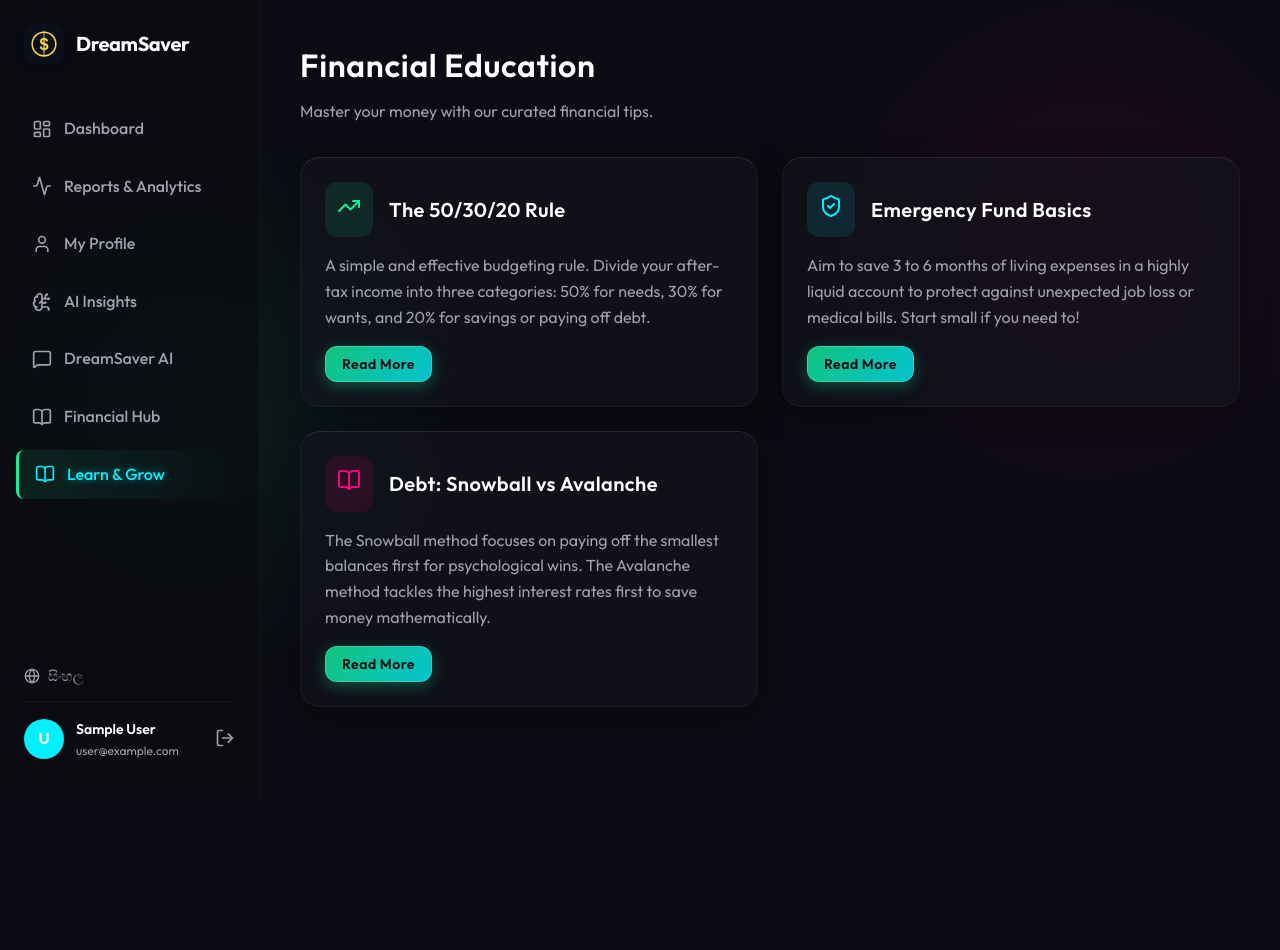
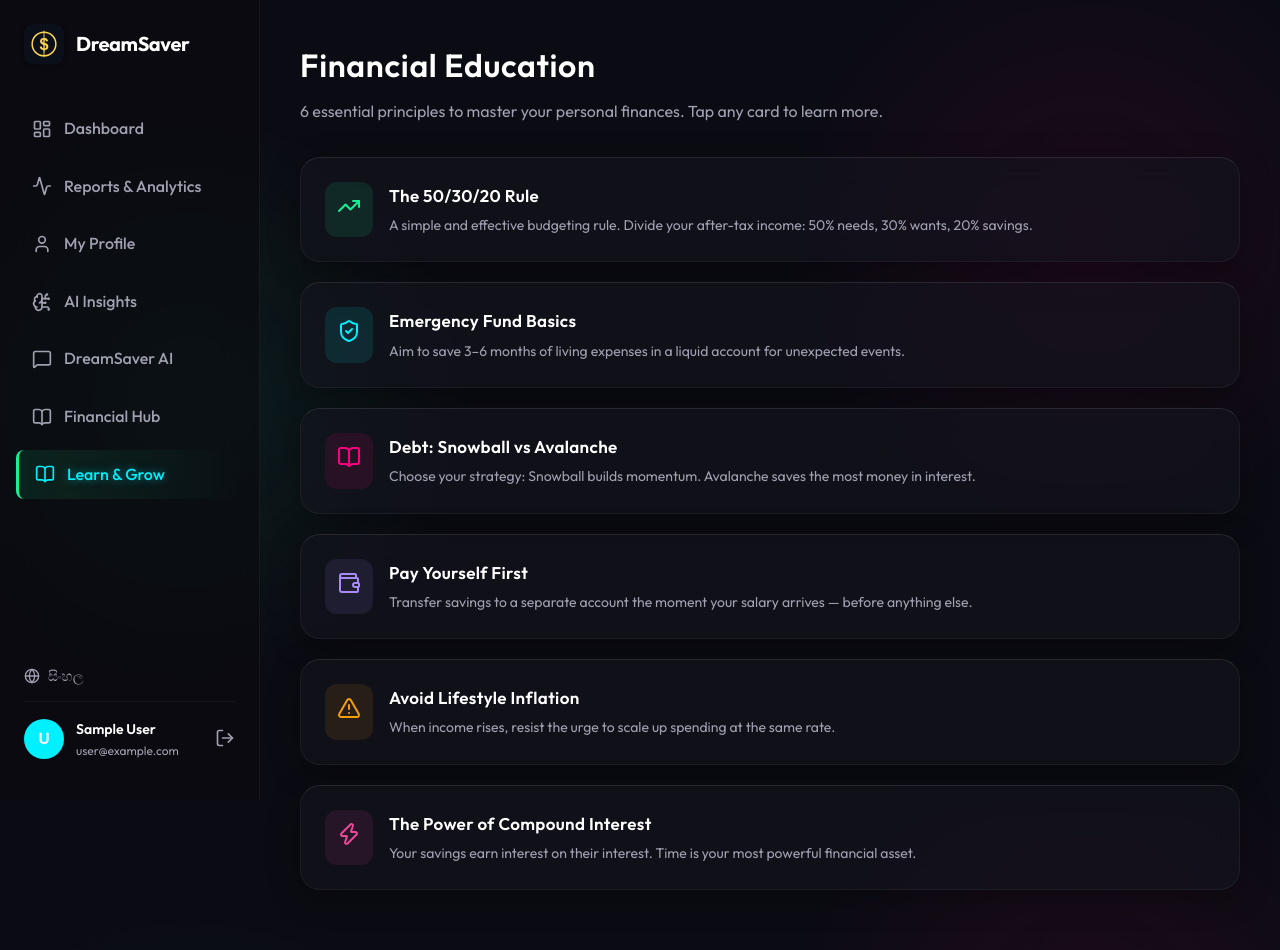
Before and after one commit to basdilhan/Personal-finance-management-app, a React (Vite) app in the folder web/: page /learn in a window 1280 px wide. Before the commit the page ends 800 px from the top, so only its background shows below. Built offline with nearby package versions, Linux system fonts and the light colour scheme; no server answers; sample sign-in values are in the browser's storage.

Commit message:
feat: Expand Learn page with 6 interactive expandable finance tip cards

```diff
--- a/web/src/pages/Learn.jsx
+++ b/web/src/pages/Learn.jsx
@@ -1,59 +1,121 @@
-import React from 'react';
-import { BookOpen, TrendingUp, ShieldCheck } from 'lucide-react';
+import React, { useState } from 'react';
+import { BookOpen, TrendingUp, ShieldCheck, Wallet, AlertTriangle, Zap, ChevronDown, ChevronUp } from 'lucide-react';
 
-export default function Learn() {
+const tips = [
+  {
+    icon: TrendingUp,
+    color: 'var(--success)',
+    bg: 'rgba(20, 241, 149, 0.1)',
+    title: 'The 50/30/20 Rule',
+    summary: 'A simple and effective budgeting rule. Divide your after-tax income: 50% needs, 30% wants, 20% savings.',
+    detail: 'Needs include rent, food, utilities, and transport. Wants include dining out, entertainment, and subscriptions. The 20% goes to savings or paying off debt. This rule works at any income level and gives you a guilt-free framework for spending. Track your categories in DreamSaver to see exactly which bucket each expense falls into.'
+  },
+  {
+    icon: ShieldCheck,
+    color: 'var(--accent-blue)',
+    bg: 'rgba(0, 240, 255, 0.1)',
+    title: 'Emergency Fund Basics',
+    summary: 'Aim to save 3–6 months of living expenses in a liquid account for unexpected events.',
+    detail: 'An emergency fund protects you from unexpected job loss, medical bills, or urgent home repairs without taking on debt. Start with a small goal — even LKR 50,000 is a meaningful cushion. Keep it in a separate account so you are not tempted to spend it. Use DreamSaver Goals to create a dedicated Emergency Fund target.'
+  },
+  {
+    icon: BookOpen,
+    color: 'var(--danger)',
+    bg: 'rgba(255, 0, 128, 0.1)',
+    title: 'Debt: Snowball vs Avalanche',
+    summary: 'Choose your strategy: Snowball builds momentum. Avalanche saves the most money in interest.',
+    detail: 'Snowball Method: Pay off your smallest debt first while making minimum payments on others. Once cleared, roll the payment to the next debt. This creates psychological wins and momentum. Avalanche Method: Pay off the highest-interest debt first. This is mathematically optimal — you pay less total interest over time. Which to choose? Snowball for motivation, Avalanche for efficiency.'
+  },
+  {
+    icon: Wallet,
+    color: '#a78bfa',
+    bg: 'rgba(167, 139, 250, 0.1)',
+    title: 'Pay Yourself First',
+    summary: 'Transfer savings to a separate account the moment your salary arrives — before anything else.',
+    detail: 'Most people save what is left after spending. Pay Yourself First flips this: you save first, then spend what remains. Even a small fixed amount each month builds a powerful habit and ensures savings actually happen. Set up a recurring savings deposit in DreamSaver on every income entry to make this automatic.'
+  },
+  {
+    icon: AlertTriangle,
+    color: '#f59e0b',
+    bg: 'rgba(245, 158, 11, 0.1)',
+    title: 'Avoid Lifestyle Inflation',
+    summary: 'When income rises, resist the urge to scale up spending at the same rate.',
+    detail: 'Lifestyle inflation (or lifestyle creep) is the tendency to increase spending whenever income rises. You get a raise and immediately upgrade your phone, eat out more, and rent a bigger apartment — so you never feel richer. Counter it by keeping fixed expenses stable when income grows, and directing extra income straight to savings or debt repayment. Check your month-over-month trends in the DreamSaver Dashboard.'
+  },
+  {
+    icon: Zap,
+    color: '#ec4899',
+    bg: 'rgba(236, 72, 153, 0.1)',
+    title: 'The Power of Compound Interest',
+    summary: 'Your savings earn interest on their interest. Time is your most powerful financial asset.',
+    detail: 'Compound interest means your money grows exponentially rather than linearly. LKR 10,000 saved at age 22 is worth far more by retirement than the same amount saved at 35 — simply because of time. The earlier you start, even with tiny amounts, the harder your money works. Start your savings goals as early as possible in DreamSaver, no matter the amount.'
+  }
+];
+
+function TipCard({ icon: Icon, color, bg, title, summary, detail }) {
+  const [expanded, setExpanded] = useState(false);
+
   return (
-    <div>
-      <div style={{ display: 'flex', justifyContent: 'space-between', alignItems: 'center', marginBottom: '32px' }}>
-        <div>
-          <h1 style={{ fontSize: '32px', marginBottom: '8px' }}>Financial Education</h1>
-          <p className="text-muted">Master your money with our curated financial tips.</p>
+    <div className="dashboard-panel" style={{ marginBottom: '20px', cursor: 'pointer' }} onClick={() => setExpanded(e => !e)}>
+      <div style={{ display: 'flex', alignItems: 'flex-start', gap: '16px' }}>
+        <div style={{ background: bg, padding: '12px', borderRadius: '12px', flexShrink: 0 }}>
+          <Icon size={24} color={color} />
         </div>
-      </div>
+        <div style={{ flex: 1, minWidth: 0 }}>
+          <div style={{ display: 'flex', justifyContent: 'space-between', alignItems: 'center', gap: '8px' }}>
+            <h3 style={{ fontSize: '17px', marginBottom: '6px' }}>{title}</h3>
+            {expanded
+              ? <ChevronUp size={18} color="var(--text-muted)" style={{ flexShrink: 0 }} />
+              : <ChevronDown size={18} color="var(--text-muted)" style={{ flexShrink: 0 }} />
+            }
+          </div>
+          <p className="text-muted" style={{ fontSize: '14px', lineHeight: '1.5' }}>{summary}</p>
 
-      <div style={{ display: 'grid', gridTemplateColumns: 'repeat(auto-fit, minmax(300px, 1fr))', gap: '24px' }}>
-        <div className="dashboard-panel">
-          <div style={{ display: 'flex', alignItems: 'center', gap: '16px', marginBottom: '16px' }}>
-            <div style={{ background: 'rgba(20, 241, 149, 0.1)', padding: '12px', borderRadius: '12px' }}>
-              <TrendingUp size={24} color="var(--success)" />
+          {expanded && (
+            <div style={{
+              marginTop: '16px',
+              paddingTop: '16px',
+              borderTop: '1px solid var(--border)',
+              animation: 'fadeIn 0.2s ease'
+            }}>
+              <p style={{ fontSize: '14px', lineHeight: '1.7', color: 'var(--text-secondary)' }}>{detail}</p>
+              <div style={{
+                marginTop: '14px',
+                padding: '10px 14px',
+                background: bg,
+                borderRadius: '10px',
+                fontSize: '13px',
+                color: color,
+                fontStyle: 'italic'
+              }}>
+                💡 Apply this in DreamSaver to track and act on this principle.
+              </div>
             </div>
-            <h3 style={{ fontSize: '20px' }}>The 50/30/20 Rule</h3>
-          </div>
-          <p className="text-muted" style={{ marginBottom: '16px' }}>
-            A simple and effective budgeting rule. Divide your after-tax income into three categories:
-            50% for needs, 30% for wants, and 20% for savings or paying off debt.
-          </p>
-          <button className="btn-primary" style={{ padding: '8px 16px', fontSize: '14px' }}>Read More</button>
-        </div>
-
-        <div className="dashboard-panel">
-          <div style={{ display: 'flex', alignItems: 'center', gap: '16px', marginBottom: '16px' }}>
-            <div style={{ background: 'rgba(0, 240, 255, 0.1)', padding: '12px', borderRadius: '12px' }}>
-              <ShieldCheck size={24} color="var(--accent-blue)" />
-            </div>
-            <h3 style={{ fontSize: '20px' }}>Emergency Fund Basics</h3>
-          </div>
-          <p className="text-muted" style={{ marginBottom: '16px' }}>
-            Aim to save 3 to 6 months of living expenses in a highly liquid account to protect against
-            unexpected job loss or medical bills. Start small if you need to!
-          </p>
-          <button className="btn-primary" style={{ padding: '8px 16px', fontSize: '14px' }}>Read More</button>
-        </div>
-
-        <div className="dashboard-panel">
-          <div style={{ display: 'flex', alignItems: 'center', gap: '16px', marginBottom: '16px' }}>
-            <div style={{ background: 'rgba(255, 0, 128, 0.1)', padding: '12px', borderRadius: '12px' }}>
-              <BookOpen size={24} color="var(--danger)" />
-            </div>
-            <h3 style={{ fontSize: '20px' }}>Debt: Snowball vs Avalanche</h3>
-          </div>
-          <p className="text-muted" style={{ marginBottom: '16px' }}>
-            The Snowball method focuses on paying off the smallest balances first for psychological wins.
-            The Avalanche method tackles the highest interest rates first to save money mathematically.
-          </p>
-          <button className="btn-primary" style={{ padding: '8px 16px', fontSize: '14px' }}>Read More</button>
+          )}
         </div>
       </div>
     </div>
   );
 }
+
+export default function Learn() {
+  return (
+    <div>
+      <div style={{ marginBottom: '32px' }}>
+        <h1 style={{ fontSize: '32px', marginBottom: '8px' }}>Financial Education</h1>
+        <p className="text-muted">6 essential principles to master your personal finances. Tap any card to learn more.</p>
+      </div>
+
+      <style>{`
+        @keyframes fadeIn {
+          from { opacity: 0; transform: translateY(-6px); }
+          to   { opacity: 1; transform: translateY(0); }
+        }
+      `}</style>
+
+      {tips.map((tip, i) => (
+        <TipCard key={i} {...tip} />
+      ))}
+    </div>
+  );
+}
```
